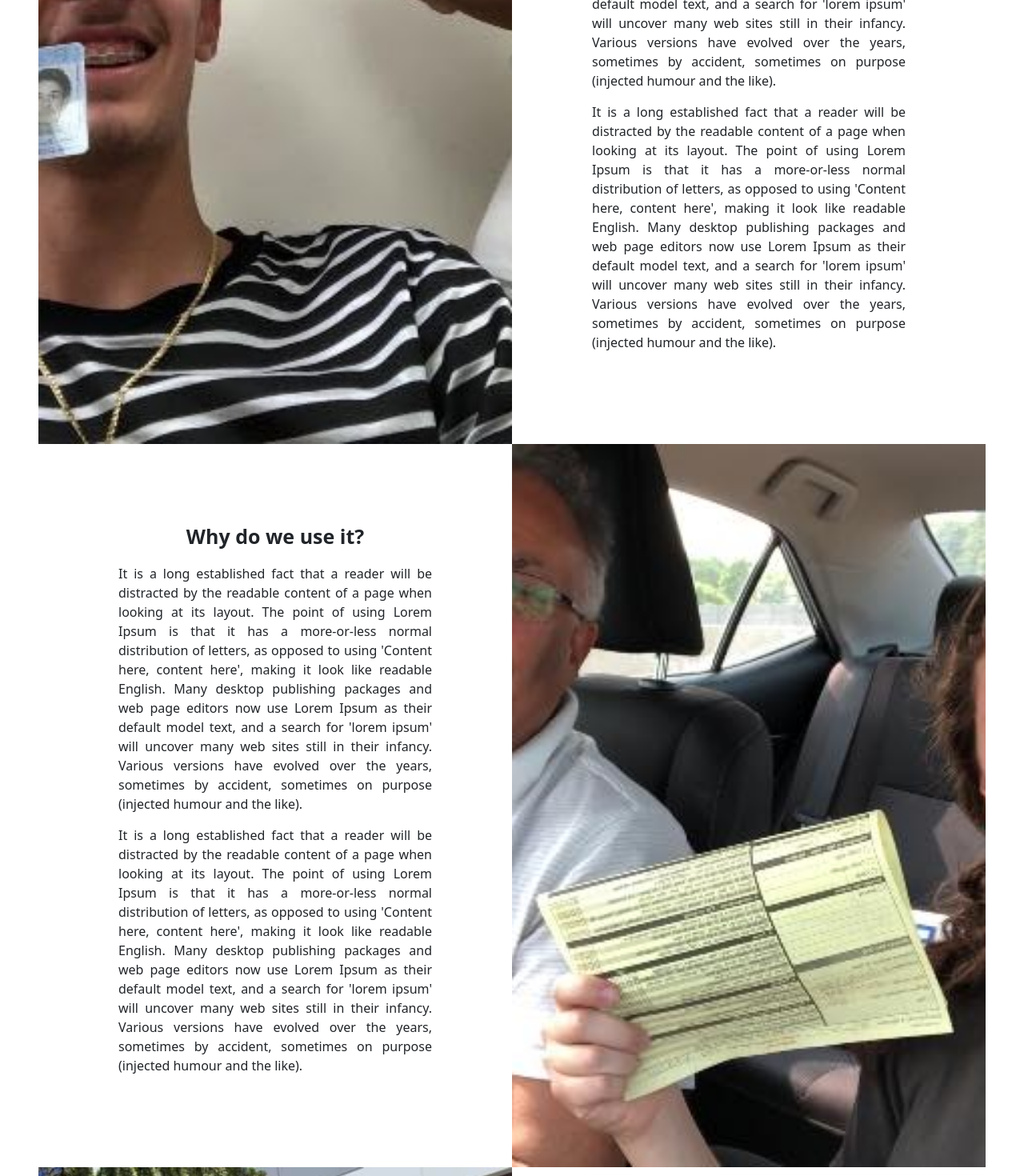
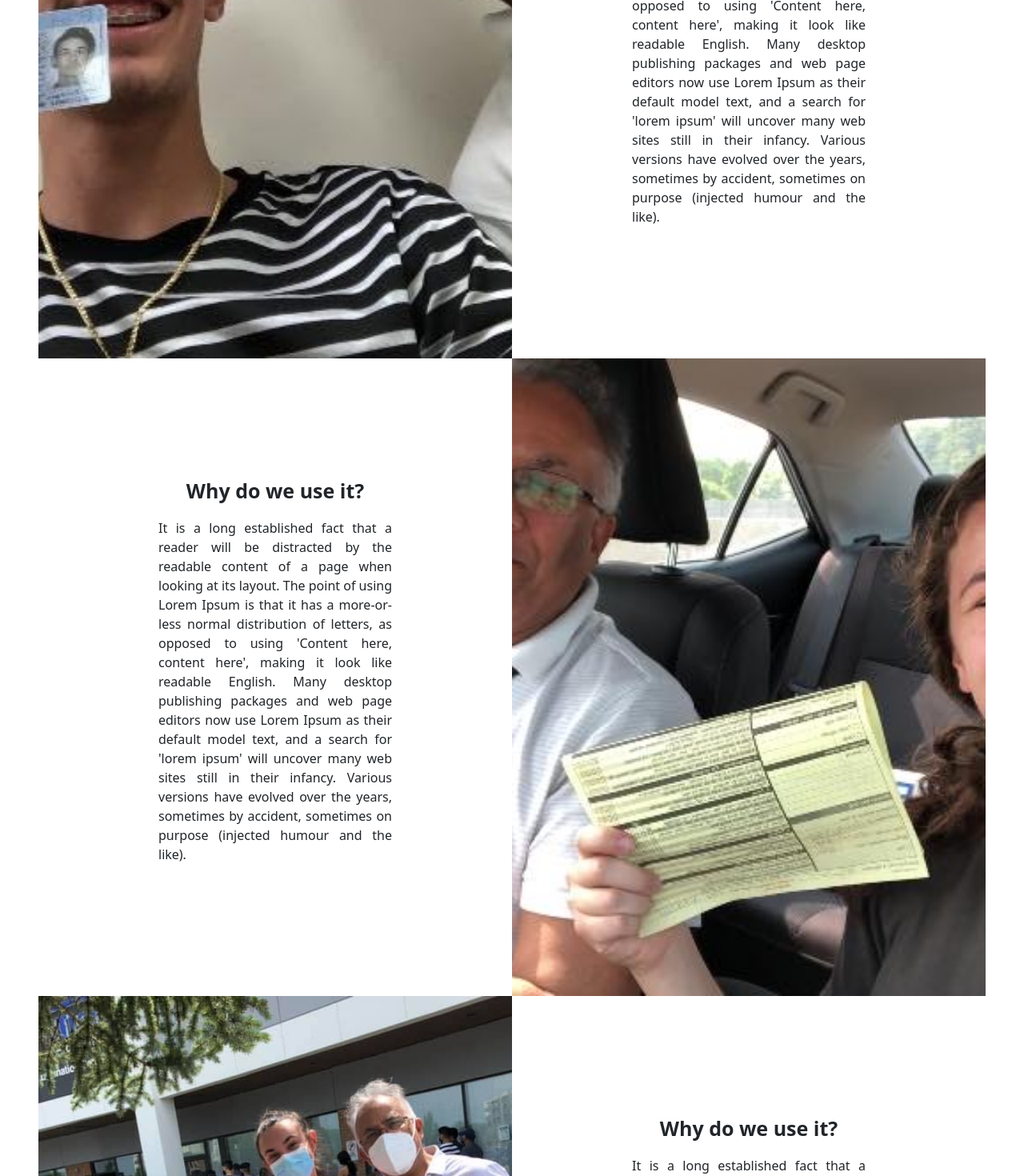
Before and after one commit to mpa-mxiang/drive-web, a React (Create React App) app in the folder my-app/: page /about in a window 1280 px wide. Shown: the part 780-2250 px from the top of the page at 80% size. Built offline with nearby package versions, Linux system fonts and the light colour scheme; the HTML template or start-up script is replaced by a standard one.

Commit message:
update about

```diff
--- a/my-app/src/pages/About.css
+++ b/my-app/src/pages/About.css
@@ -48,12 +48,12 @@ a {
   width: 50%;
 }
 .section-container .columns.image {
-  background-position: center;
+  background-position: center top;
   background-repeat: no-repeat;
   background-size: cover;
 }
 .section-container .columns.content .content-container {
-  padding: 100px 100px;
+  padding: 150px 150px;
 }
 .section-container .columns.content .content-container h5 {
   font-weight: 700;
--- a/my-app/src/pages/About.js
+++ b/my-app/src/pages/About.js
@@ -59,18 +59,6 @@ const About = () => {
               have evolved over the years, sometimes by accident, sometimes on
               purpose (injected humour and the like).
             </p>
-            <p>
-              It is a long established fact that a reader will be distracted by
-              the readable content of a page when looking at its layout. The
-              point of using Lorem Ipsum is that it has a more-or-less normal
-              distribution of letters, as opposed to using 'Content here,
-              content here', making it look like readable English. Many desktop
-              publishing packages and web page editors now use Lorem Ipsum as
-              their default model text, and a search for 'lorem ipsum' will
-              uncover many web sites still in their infancy. Various versions
-              have evolved over the years, sometimes by accident, sometimes on
-              purpose (injected humour and the like).
-            </p>
           </div>
         </div>
       </div>
@@ -79,18 +67,6 @@ const About = () => {
         <div className="columns content">
           <div className="content-container">
             <h5>Why do we use it?</h5>
-            <p>
-              It is a long established fact that a reader will be distracted by
-              the readable content of a page when looking at its layout. The
-              point of using Lorem Ipsum is that it has a more-or-less normal
-              distribution of letters, as opposed to using 'Content here,
-              content here', making it look like readable English. Many desktop
-              publishing packages and web page editors now use Lorem Ipsum as
-              their default model text, and a search for 'lorem ipsum' will
-              uncover many web sites still in their infancy. Various versions
-              have evolved over the years, sometimes by accident, sometimes on
-              purpose (injected humour and the like).
-            </p>
             <p>
               It is a long established fact that a reader will be distracted by
               the readable content of a page when looking at its layout. The
@@ -138,18 +114,6 @@ const About = () => {
               have evolved over the years, sometimes by accident, sometimes on
               purpose (injected humour and the like).
             </p>
-            <p>
-              It is a long established fact that a reader will be distracted by
-              the readable content of a page when looking at its layout. The
-              point of using Lorem Ipsum is that it has a more-or-less normal
-              distribution of letters, as opposed to using 'Content here,
-              content here', making it look like readable English. Many desktop
-              publishing packages and web page editors now use Lorem Ipsum as
-              their default model text, and a search for 'lorem ipsum' will
-              uncover many web sites still in their infancy. Various versions
-              have evolved over the years, sometimes by accident, sometimes on
-              purpose (injected humour and the like).
-            </p>
           </div>
         </div>
       </div>
```
